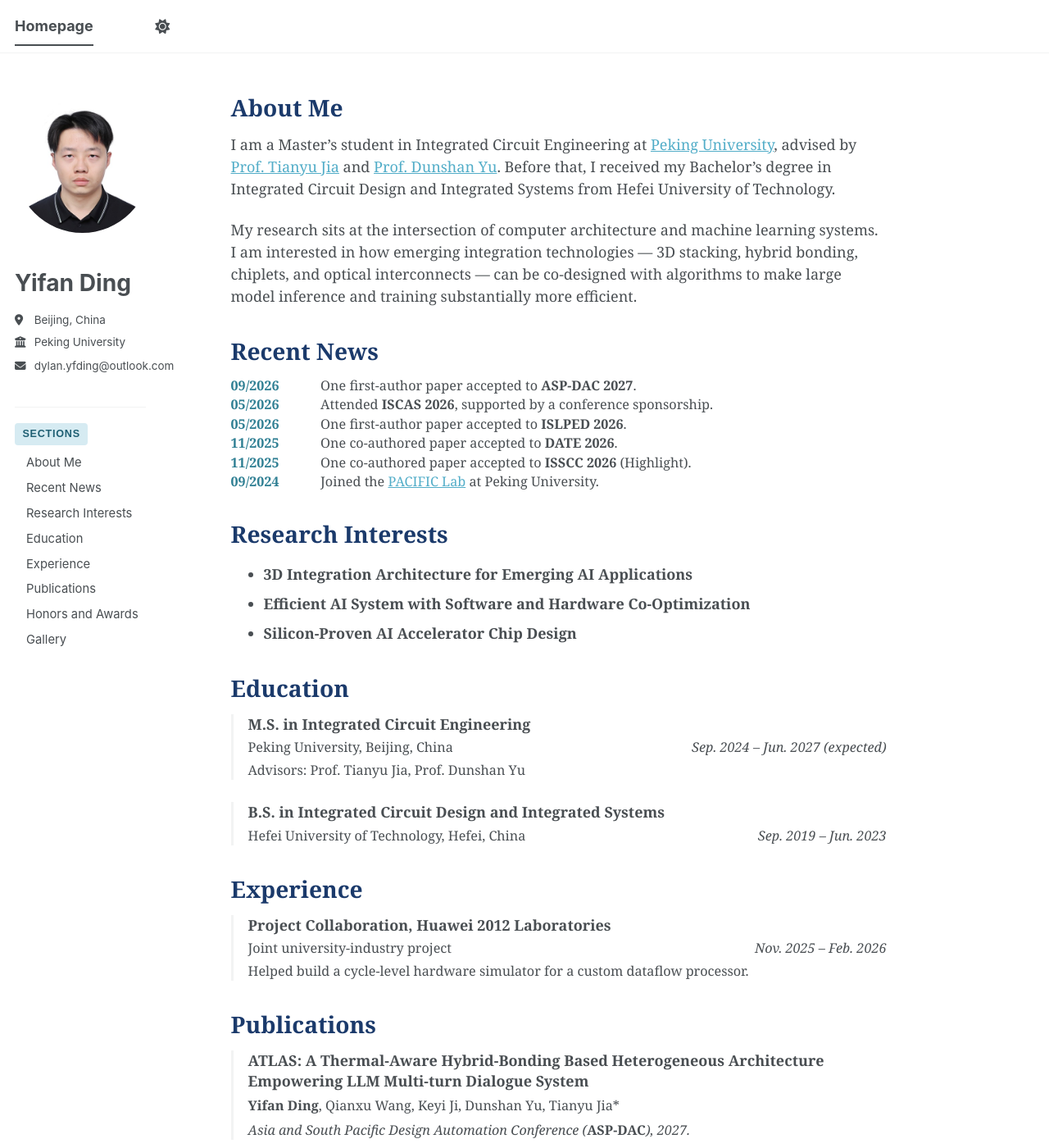
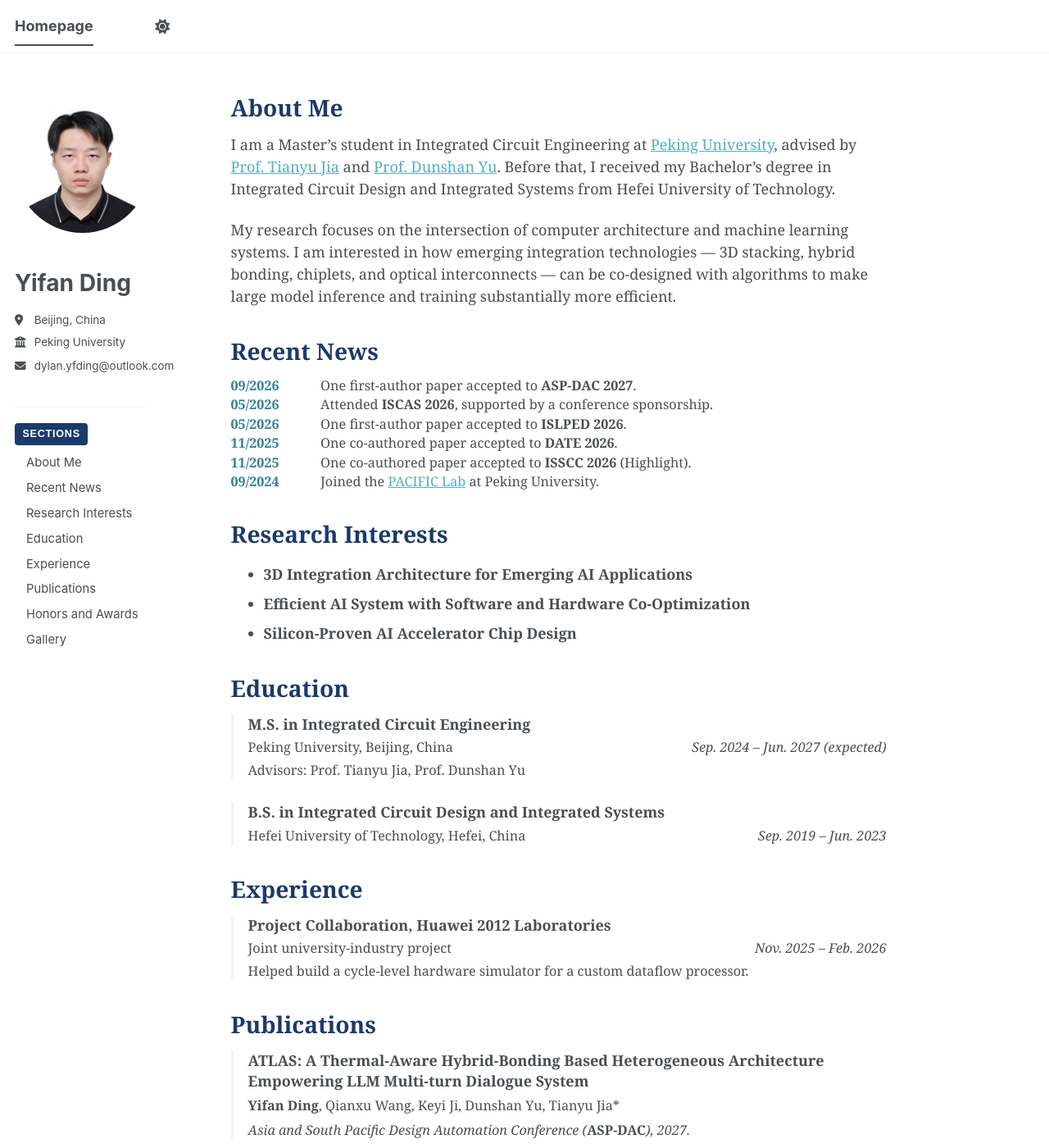
Before and after one commit to DylanDing54/DylanDing54.github.io, a Jekyll site: the page built from _pages/about.md, in a window 1280 px wide and 1400 px high. Shown: the whole window at 82% size. Built offline with Jekyll 4.4.1, drawn with Linux system fonts in a browser that asks for light colours; a style sheet for code colours, icons or effects is not loaded.

Commit message:
Use navy for the Sections chip and reword the intro
Co-Authored-By: Claude Opus 5 (1M context) <noreply@anthropic.com>

```diff
--- a/_pages/about.md
+++ b/_pages/about.md
@@ -12,7 +12,7 @@ About Me
 ======
 I am a Master's student in Integrated Circuit Engineering at [Peking University](https://www.pku.edu.cn/), advised by [Prof. Tianyu Jia](https://ic.pku.edu.cn/en/Faculty/Facultys/IntegratedCircuitDesign/Jia_Tianyu/index.htm) and [Prof. Dunshan Yu](https://ic.pku.edu.cn/en/Faculty/Facultys/IntegratedCircuitDesign/YuDunshan/index.htm). Before that, I received my Bachelor's degree in Integrated Circuit Design and Integrated Systems from Hefei University of Technology.
 
-My research sits at the intersection of computer architecture and machine learning systems. I am interested in how emerging integration technologies — 3D stacking, hybrid bonding, chiplets, and optical interconnects — can be co-designed with algorithms to make large model inference and training substantially more efficient.
+My research focuses on the intersection of computer architecture and machine learning systems. I am interested in how emerging integration technologies — 3D stacking, hybrid bonding, chiplets, and optical interconnects — can be co-designed with algorithms to make large model inference and training substantially more efficient.
 
 Recent News
 ======
--- a/_sass/layout/_custom.scss
+++ b/_sass/layout/_custom.scss
@@ -312,25 +312,24 @@ img.author__avatar {
     border-top: 1px solid var(--global-border-color);
 }
 
-/* Light blue chip. The text sits on a pale background, so it is dark
-   rather than white to keep enough contrast. */
+/* Navy chip, matching the dark blue used for the section headings. */
 .nav-heading {
     display: inline-block;
     padding: 0.3em 0.75em;
     margin-bottom: 0.6em;
     border-radius: $border-radius;
-    background-color: #d6ebf2;
+    background-color: #1b3a6b;
     font-family: Arial, $helvetica;
     font-size: 0.7em;
     font-weight: 600;
     letter-spacing: 0.06em;
     text-transform: uppercase;
-    color: #1f5f73;
+    color: #fff;
 }
 
 html[data-theme="dark"] .nav-heading {
-    background-color: #2b4e5a;
-    color: #cfe8f0;
+    background-color: #2d5490;
+    color: #fff;
 }
 
 .nav-links {
```
